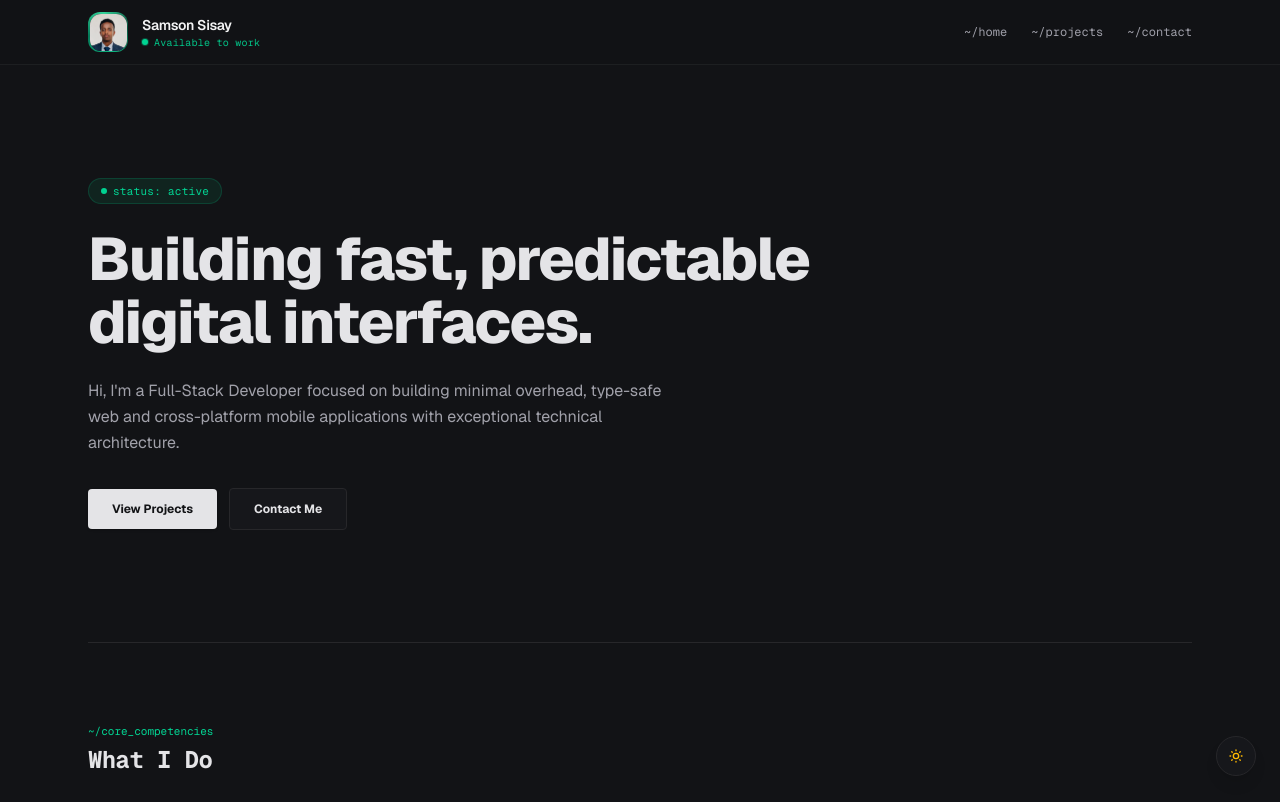
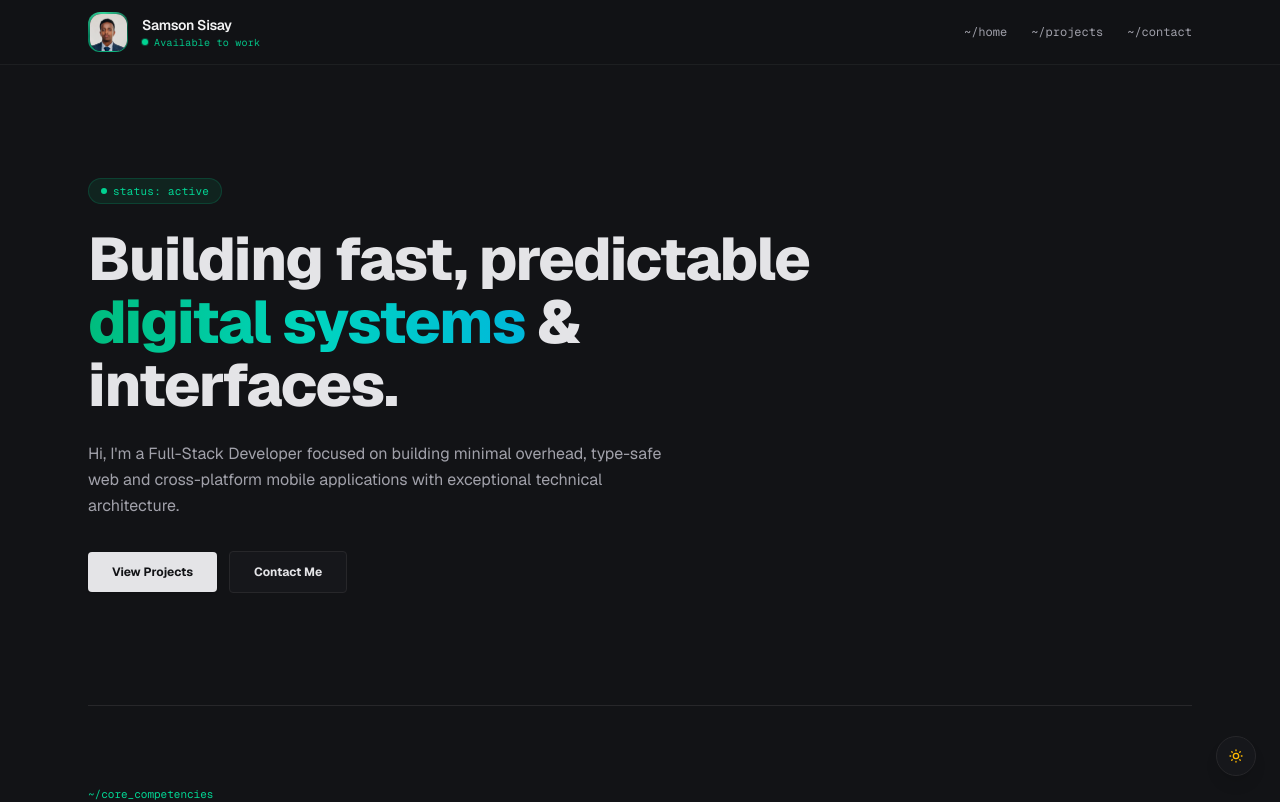
Before and after one commit to samson08sis/samson-sisay, a Next.js app: page / in a window 1280 px wide. Shown: the top 802 px of the page. Built offline with nearby package versions, Linux system fonts and the light colour scheme.

Commit message:
Update main header styling

```diff
--- a/src/components/Hero.tsx
+++ b/src/components/Hero.tsx
@@ -15,7 +15,10 @@ export default function Hero() {
         {/* Main Headline */}
         <h1 className="text-4xl font-extrabold tracking-tight text-text-main sm:text-6xl leading-[1.05]">
           Building fast, predictable <br className="hidden sm:inline" />
-          digital interfaces.
+          <span className="bg-linear-to-r from-emerald-500 via-teal-400 to-cyan-500 bg-clip-text text-transparent">
+            digital systems
+          </span>{" "}
+          & interfaces.
         </h1>
 
         {/* Subtitle / Bio */}
```
